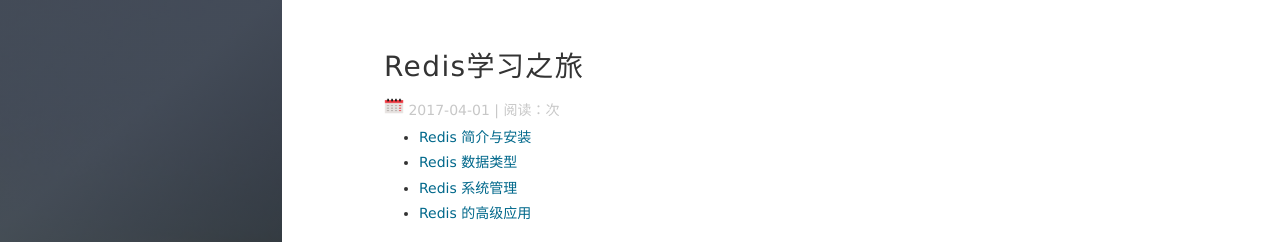
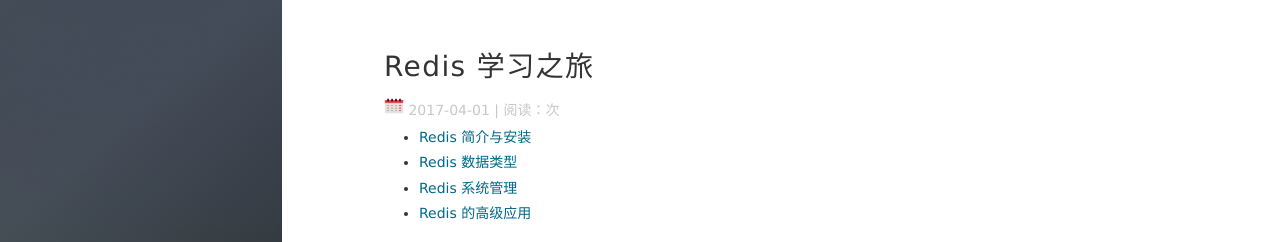
Before and after one commit to zhzhgang/zhzhgang.github.io, a Jekyll site: the page built from _posts/2017-04-01-LearnRedis.md, in a window 1280 px wide and 900 px high. Shown: the top 242 px of the window. Built offline with Jekyll 4.4.1, drawn with Linux system fonts in a browser that asks for light colours; nearby versions of some CDN libraries; comment, search, counter and statistics services are not loaded.

```diff
--- a/_posts/2017-04-01-LearnRedis.md
+++ b/_posts/2017-04-01-LearnRedis.md
@@ -1,8 +1,8 @@
 ---
 layout: post
-title: "Redis学习之旅"
+title: "Redis 学习之旅"
 date: 2017/4/1 22:51:34
-description: "Redis学习笔记"
+description: "Redis 学习笔记"
 categories: [数据库]
 tags: [数据库, Redis]
 ---
```
